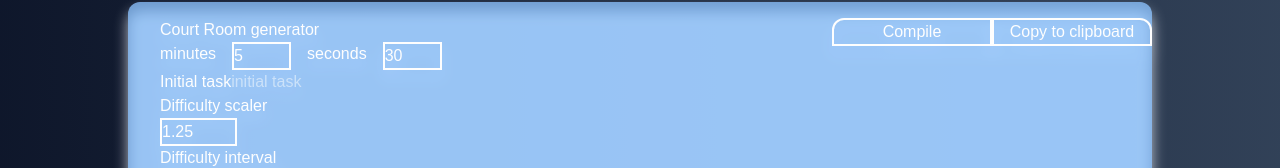
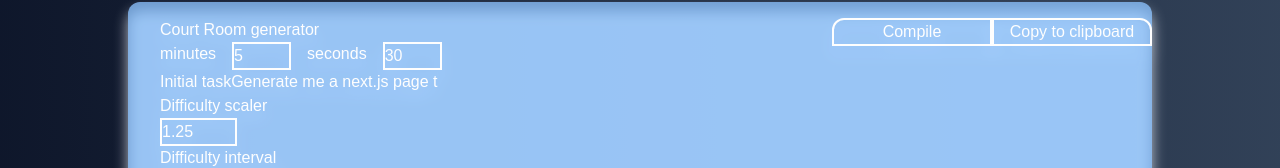
Before and after one commit to ml-sutton/CSE3CWA-Assignment-2, a Next.js app in the folder front-end/: page /courtRoom in a window 1280 px wide. Shown: the part 394-562 px from the top of the page. Built offline with nearby package versions, Linux system fonts and the light colour scheme; no server answers.

Commit message:
another docker issue has impeded development

```diff
--- a/front-end/components/courtRoom/courtRoomForm.tsx
+++ b/front-end/components/courtRoom/courtRoomForm.tsx
@@ -5,7 +5,7 @@ import { useState } from "react"
 export default function CourtRoomForm() {
   const [timer, setTimer] = useState<{ min: number, sec: number }>({ min: 5, sec: 30 });
   const [difficulty, setDifficulty] = useState<{ scale: number, interval: number }>({ scale: 1.25, interval: 30 });
-  const [task, setTask] = useState<string>("Generate me a next.js page that shows card components for a product class")
+  const [task, setTask] = useState<string>("Generate me a next.js page that shows card components for a product class");
   return (
     <div className="w-full">
       <div className="">
@@ -21,7 +21,7 @@ export default function CourtRoomForm() {
         <div className="flex flex-col">
           <div className="flex">
             <label htmlFor="initial-task">Initial task</label>
-            <input type="text" id="initial-task" name="initial-task" placeholder="initial task" className="" />
+            <input type="text" id="initial-task" name="initial-task" placeholder="initial task" className="" value={task} onChange={event => setTask(event.target.value)} />
           </div>
 
           <label htmlFor="">Difficulty scaler</label>
--- a/front-end/components/courtRoom/courtRoomLayout.tsx
+++ b/front-end/components/courtRoom/courtRoomLayout.tsx
@@ -4,7 +4,7 @@ import CourtRoomOutput from "./courtRoomOuput";
 export default function CourtRoomLayout() {
   return (
     <section className="min-w-screen max-w-screen min-h-screen max-h-screen flex justify-center items-center bg-gradient-to-r from-slate-300 dark:from-slate-900 to-slate-500 dark:to-slate-700 text-[#111] dark:text-[#fefefe]">
-      <div className="w-4/5 px-8 py-4 rounded-xl flex gap-8 bg-blue-300/75 drop-shadow-slate-950 dark:drop-shadow-slate-100 drop-shadow-xl">
+      <div className="w-4/5 h-2/3 px-8 py-4 rounded-xl flex gap-8 bg-blue-300/75 drop-shadow-slate-950 dark:drop-shadow-slate-100 drop-shadow-xl">
         <div className="min-w-4/6">
           <CourtRoomForm />
         </div>
```
